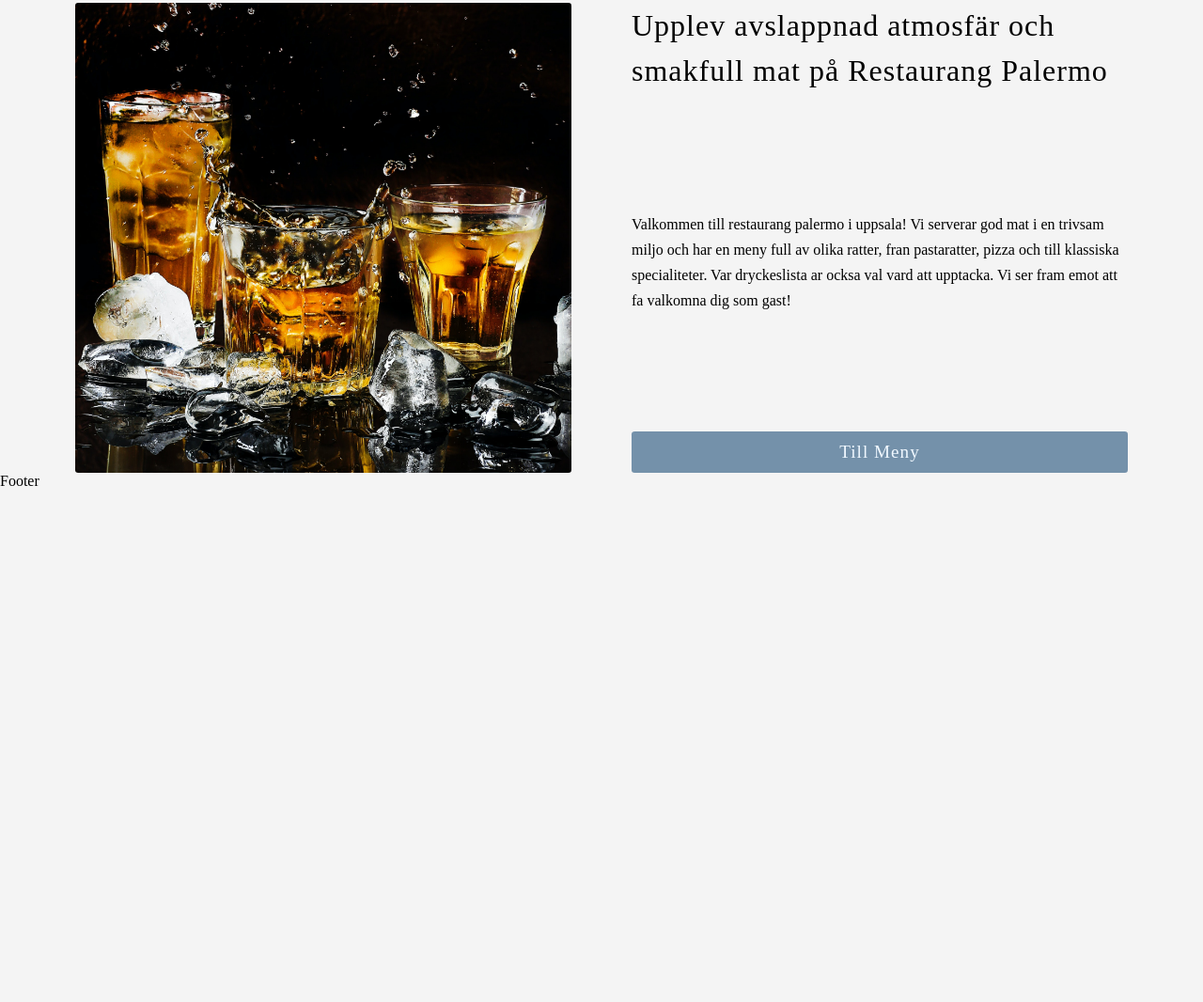
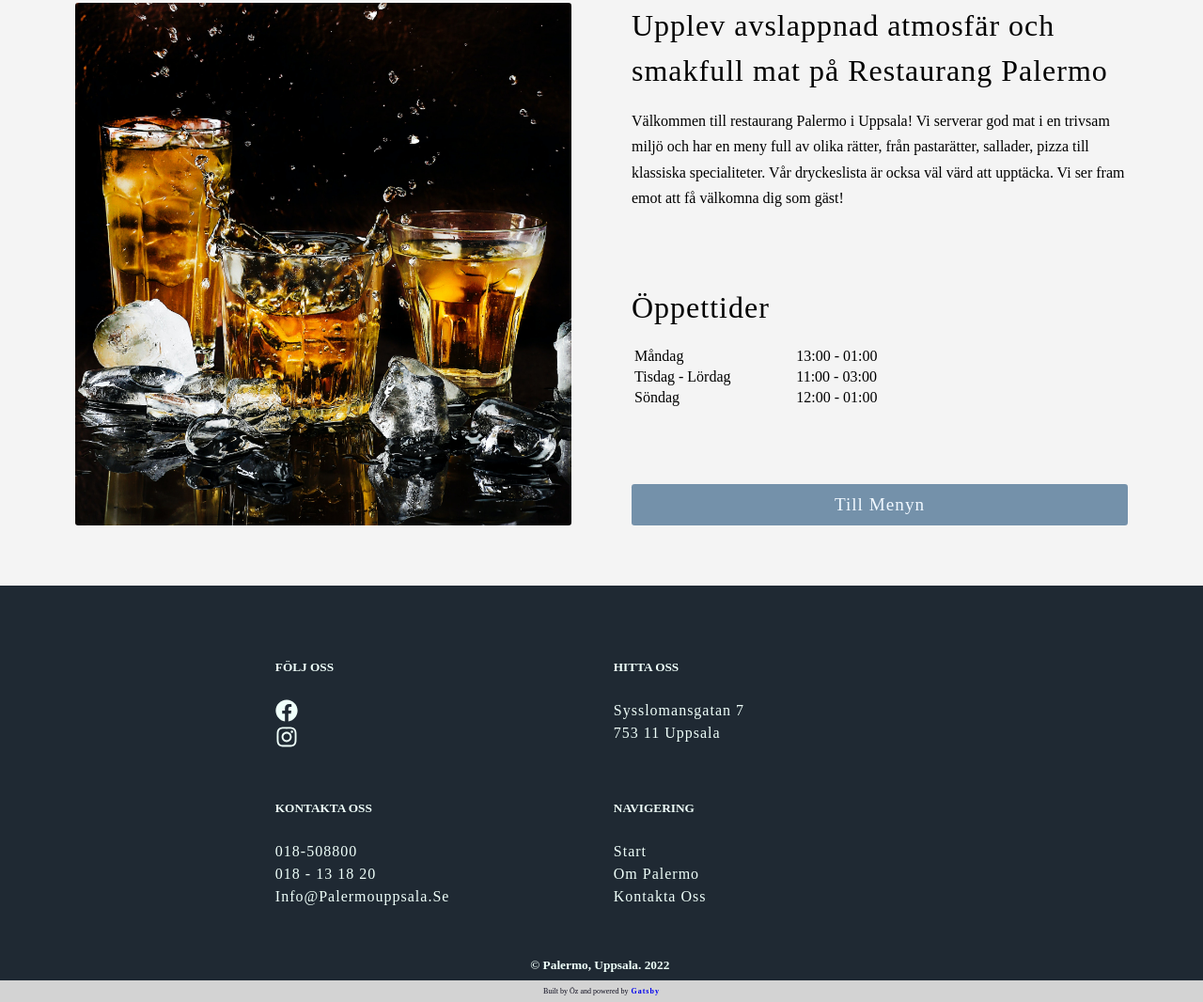
Before and after one commit to ozgurcoban/palermo, a Gatsby site: page / in a window 1280 px wide. Shown: the part 557-1623 px from the top of the page at 94% size. Before the commit the page ends 1078 px from the top, so only its background shows below. Built offline with nearby package versions, Linux system fonts and the light colour scheme; Gatsby itself is replaced by a stand-in of ours.

Commit message:
footer created

```diff
--- a/package.json
+++ b/package.json
@@ -18,6 +18,7 @@
   "homepage": "https://github.com/ozgurcoban/palermo#readme",
   "dependencies": {
     "@gatsbyjs/parcel-namer-relative-to-cwd": "^2.3.1",
+    "@react-icons/all-files": "^4.1.0",
     "babel-plugin-remove-graphql-queries": "^5.3.1",
     "babel-plugin-styled-components": "^2.0.7",
     "babel-preset-gatsby": "^3.3.1",
--- a/src/components/About.js
+++ b/src/components/About.js
@@ -9,19 +9,37 @@ const About = () => {
       <Headline>om palermo</Headline>
       <AboutWrapper>
         <article>
-          <Tagline>
-            Upplev avslappnad atmosfär och smakfull mat på Restaurang Palermo
-          </Tagline>
-          <P>
-            Valkommen till restaurang palermo i uppsala! Vi serverar god mat i
-            en trivsam miljo och har en meny full av olika ratter, fran
-            pastaratter, pizza och till klassiska specialiteter. Var
-            dryckeslista ar ocksa val vard att upptacka. Vi ser fram emot att fa
-            valkomna dig som gast!
-          </P>
-
+          <div>
+            <Tagline>
+              Upplev avslappnad atmosfär och smakfull mat på Restaurang Palermo
+            </Tagline>
+            <P>
+              Välkommen till restaurang Palermo i Uppsala! Vi serverar god mat i
+              en trivsam miljö och har en meny full av olika rätter, från
+              pastarätter, sallader, pizza till klassiska specialiteter. Vår
+              dryckeslista är ocksa väl värd att upptäcka. Vi ser fram emot att
+              få välkomna dig som gäst!
+            </P>
+          </div>
+          <div>
+            <h3>Öppettider</h3>
+            <Table style={{ width: '100%' }}>
+              <tr>
+                <td>Måndag</td>
+                <td>13:00 - 01:00</td>
+              </tr>
+              <tr>
+                <td>Tisdag - Lördag</td>
+                <td>11:00 - 03:00</td>
+              </tr>
+              <tr>
+                <td>Söndag</td>
+                <td>12:00 - 01:00</td>
+              </tr>
+            </Table>
+          </div>
           <Link to='/meny' className='btn'>
-            till meny
+            till menyn
           </Link>
         </article>
         <StaticImage
@@ -29,8 +47,6 @@ const About = () => {
           alt='Person Pouring Salt in Bowl'
           className='about-img'
           placeholder='blurred'
-          height={1000}
-          width={1000}
         />
       </AboutWrapper>
     </AboutContainer>
@@ -40,7 +56,6 @@ const About = () => {
 const AboutContainer = styled.section`
   .about-img {
     border-radius: ${({ theme }) => theme.borderRadius};
-    height: 500px;
   }
 
   .btn {
@@ -76,4 +91,10 @@ const P = styled.p`
   font-weight: 500;
 `;
 
+const Table = styled.table`
+  width: 100%;
+  max-width: 20rem;
+  margin-bottom: 2rem;
+`;
+
 export default About;
--- a/src/components/Footer.js
+++ b/src/components/Footer.js
@@ -1,7 +1,205 @@
 import React from 'react';
+import { FaInstagram } from '@react-icons/all-files/fa/FaInstagram';
+import { FaFacebook } from '@react-icons/all-files/fa/FaFacebook';
+import styled from 'styled-components';
+import { Link } from 'gatsby';
 
-const Footer = () => {
-  return <div>Footer</div>;
+export const Footer = () => {
+  return (
+    <FooterContainer>
+      <FooterWrapper>
+        {/* <Logo>Miklagård</Logo> */}
+        <FooterContactWrapper>
+          <FooterContactItems>
+            <SocialMedia>
+              <SocialMediaWrap>
+                <Headline>följ oss</Headline>
+                <SocialIcons>
+                  <SocialIconLink
+                    href='//www.facebook.com/miklagarduppsala'
+                    target='_blank'
+                    aria-label='Facebook'
+                  >
+                    <FaFacebook />
+                  </SocialIconLink>
+                  <SocialIconLink
+                    href='//www.instagram.com/miklagarduppsala'
+                    target='_blank'
+                    aria-label='Instagram'
+                  >
+                    <FaInstagram />
+                  </SocialIconLink>
+                </SocialIcons>
+              </SocialMediaWrap>
+            </SocialMedia>
+            <Adress>
+              <Headline>hitta oss</Headline>
+              <a
+                href='http://maps.google.com/?q=Palermo Sysslomansgatan 7, 753 11 Uppsala'
+                target='_blank'
+              >
+                Sysslomansgatan 7 <br /> 753 11 Uppsala
+              </a>
+            </Adress>
+            <Adress>
+              <Headline>kontakta oss</Headline>
+              <ContactItem href='tel:018-508800'>
+                018-508800
+                <br />
+              </ContactItem>
+              <ContactItem href='tel:018-018-131820'>
+                018 - 13 18 20 <br />
+              </ContactItem>
+              <ContactItem href='mailto:info@miklagarduppsala.se'>
+                info@palermouppsala.se
+              </ContactItem>
+            </Adress>
+            <FooterLinksItems>
+              <Headline>navigering</Headline>
+              <li>
+                <FooterLink to='/'>start</FooterLink>
+              </li>
+              <li>
+                <FooterLink to='/om-palermo'>om palermo</FooterLink>
+              </li>
+              <li>
+                <FooterLink to='/kontakt'>kontakta oss</FooterLink>
+              </li>
+            </FooterLinksItems>
+          </FooterContactItems>
+          <FooterLinksWrapper></FooterLinksWrapper>
+        </FooterContactWrapper>
+      </FooterWrapper>
+      <WebsiteRightWrapper>
+        <WebsiteRights>
+          © Palermo, Uppsala.&nbsp;{new Date().getFullYear()}&nbsp;
+          <P>
+            Built by Öz and powered by
+            <a href='https://www.gatsbyjs.com/' target='_blank'>
+              &nbsp;Gatsby
+            </a>
+          </P>
+        </WebsiteRights>
+      </WebsiteRightWrapper>
+    </FooterContainer>
+  );
 };
 
+const FooterContainer = styled.footer`
+  background-color: #1f2933;
+  color: ${({ theme }) => theme.primaryLight};
+  margin-top: 4rem;
+`;
+
+const FooterWrapper = styled.div`
+  padding: 3rem;
+  max-width: 800px;
+  margin: 0 auto;
+  /* @media screen and (min-width: 768px) {
+    flex-direction: row;
+  } */
+`;
+
+/* FIXME: create a global font-style: normal */
+
+const Adress = styled.address`
+  font-style: normal;
+  align-self: start;
+  margin: 0.3rem;
+
+  a {
+    cursor: pointer;
+    color: ${({ theme }) => theme.primaryLight};
+  }
+`;
+
+const Headline = styled.h5`
+  text-transform: uppercase;
+  white-space: nowrap;
+`;
+
+const ContactItem = styled.a`
+  text-decoration: none;
+  cursor: pointer;
+  color: ${({ theme }) => theme.primaryLight};
+`;
+
+const FooterContactWrapper = styled.div`
+  width: 100%;
+  line-height: 1.5rem;
+`;
+
+const FooterContactItems = styled.div`
+  display: grid;
+  align-items: center;
+  grid-template-columns: repeat(auto-fit, minmax(250px, 1fr));
+  grid-gap: 1rem;
+`;
+
+const FooterLinksWrapper = styled.div``;
+
+const FooterLinksItems = styled.ul`
+  margin: 0.3rem;
+`;
+
+const FooterLink = styled(Link)`
+  color: ${({ theme }) => theme.primaryLight};
+`;
+
+const SocialMedia = styled.div`
+  margin: 0.3rem;
+  align-self: start;
+`;
+
+const SocialMediaWrap = styled.div`
+  max-width: 3.4rem;
+`;
+
+const SocialIcons = styled.div`
+  display: flex;
+  justify-content: space-between;
+  flex-wrap: wrap;
+  align-items: center;
+  width: 100%;
+  @media screen and (min-width: 584px) {
+    flex-direction: column;
+    align-items: flex-start;
+  }
+  /* width: 240px; */
+`;
+
+const SocialIconLink = styled.a`
+  font-size: 1.5rem;
+  color: ${({ theme }) => theme.primaryLight};
+  transition: all 0.3s ease-in-out;
+  &:hover {
+    transition: all 0.3s ease-in-out;
+    transform: scale(1.1);
+  }
+`;
+
+const WebsiteRightWrapper = styled.div`
+  display: flex;
+`;
+
+const WebsiteRights = styled.small`
+  color: ${({ theme }) => theme.primaryLight};
+  width: 100%;
+  text-align: center;
+  font-weight: bold;
+`;
+
+const P = styled.p`
+  background-color: lightGray;
+  margin-bottom: 0;
+  font-size: 8px;
+  font-weight: 300;
+  padding: 0.3rem 0;
+  color: ${({ theme }) => theme.primaryDark};
+
+  a {
+    font-weight: bold;
+  }
+`;
+
 export default Footer;
--- a/src/components/Layout.js
+++ b/src/components/Layout.js
@@ -7,9 +7,6 @@ import Theme from '../styles/theme';
 import { ThemeProvider } from 'styled-components';
 
 const Layout = ({ children }) => {
-  const [open, setOpen] = useState(false);
-  const node = useRef();
-
   return (
     <>
       <ThemeProvider theme={Theme}>
--- a/src/components/Navbar/index.js
+++ b/src/components/Navbar/index.js
@@ -37,9 +37,9 @@ export const Navbar = () => {
           <NavLink onClick={() => setOpen(!open)} to='/om-palermo'>
             om palermo
           </NavLink>
-          <NavLink>kontakt</NavLink>
+          <NavLink>kontakta oss</NavLink>
           <MenuLink to='/meny'>
-            <NavBtn>Meny</NavBtn>
+            <NavBtn>meny</NavBtn>
           </MenuLink>
         </NavLinks>
       </NavCenter>
--- a/src/pages/index.js
+++ b/src/pages/index.js
@@ -7,7 +7,7 @@ import About from '../components/About';
 export default function Home() {
   return (
     <Layout>
-      <Page className='page'>
+      <Page>
         <Hero />
         <About />
       </Page>
@@ -16,5 +16,6 @@ export default function Home() {
 }
 
 const Page = styled.main`
-  min-height: ${({ theme }) => theme.page.minHeight};
+  width: 90vw;
+  margin: 0 auto;
 `;
--- a/src/pages/kontakt.js
+++ b/src/pages/kontakt.js
@@ -16,6 +16,8 @@ const Contact = () => {
 
 const Page = styled.main`
   min-height: ${({ theme }) => theme.page.minHeight};
+  width: 90vw;
+  margin: 0 auto;
 `;
 
 export default Contact;
--- a/src/pages/meny.js
+++ b/src/pages/meny.js
@@ -5,7 +5,7 @@ import styled from 'styled-components';
 const Menu = () => {
   return (
     <Layout>
-      <Page className='page'>
+      <Page>
         <h2>Menu page</h2>
       </Page>
     </Layout>
@@ -14,6 +14,8 @@ const Menu = () => {
 
 const Page = styled.main`
   min-height: ${({ theme }) => theme.page.minHeight};
+  width: 90vw;
+  margin: 0 auto;
 `;
 
 export default Menu;
--- a/src/pages/om-palermo.js
+++ b/src/pages/om-palermo.js
@@ -13,7 +13,9 @@ const About = () => {
 };
 
 const Page = styled.main`
-  min-height: ${({ theme }) => theme.page.minHeigh};
+  min-height: ${({ theme }) => theme.page.minHeight};
+  width: 90vw;
+  margin: 0 auto;
 `;
 
 export default About;
--- a/src/styles/global.js
+++ b/src/styles/global.js
@@ -50,14 +50,14 @@ a {
   object-fit: cover;
 }  */
 
-.page {
+/* .page {
   width: 90vw;
   margin: 0 auto;
 }
 
 .page {
   min-height: calc(100vh - (6rem + 4rem));
-}
+} */
 
 .btn {
   padding: 0.7rem 1rem;
```
Also changed, not shown: 1 other file.
